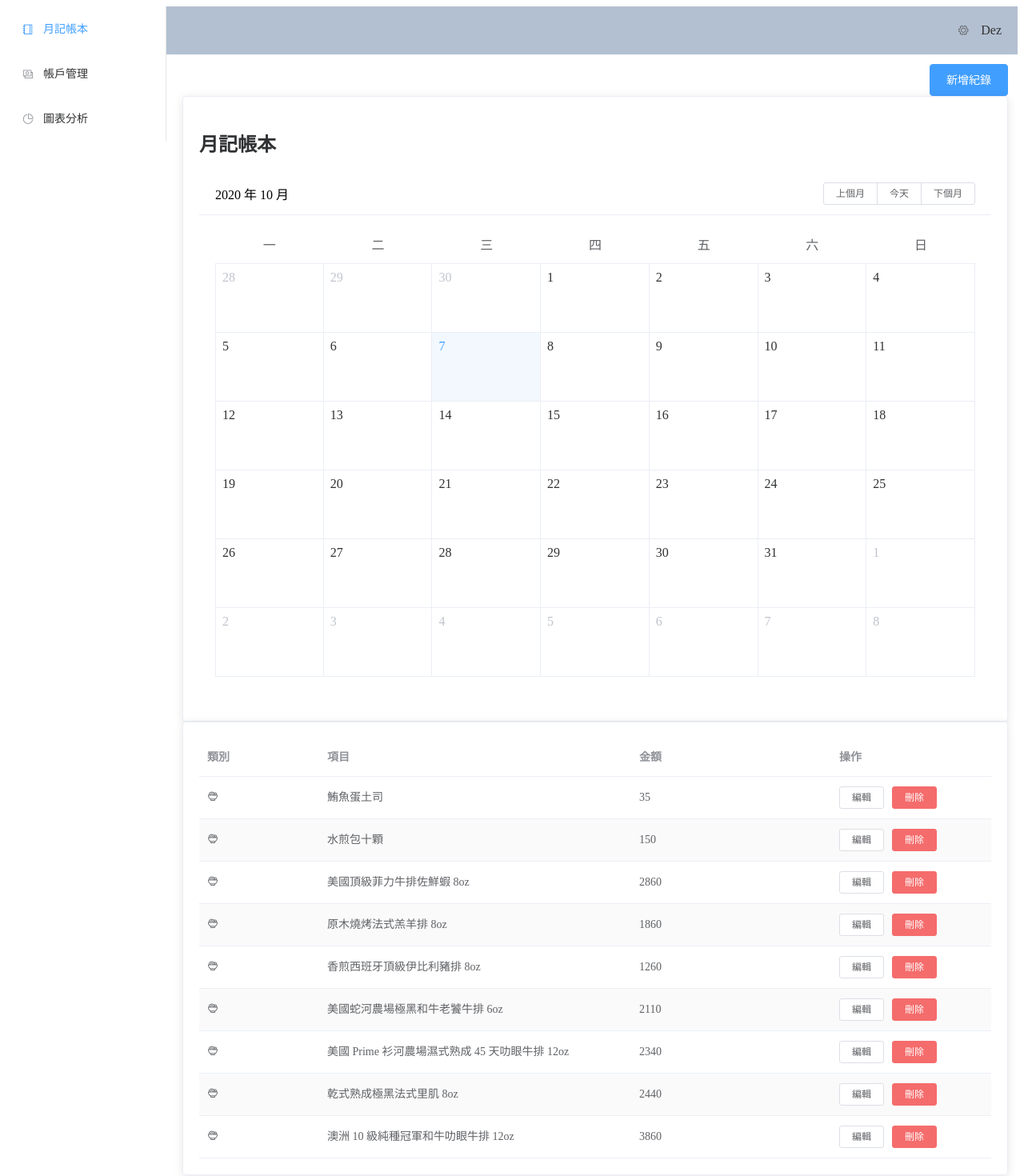
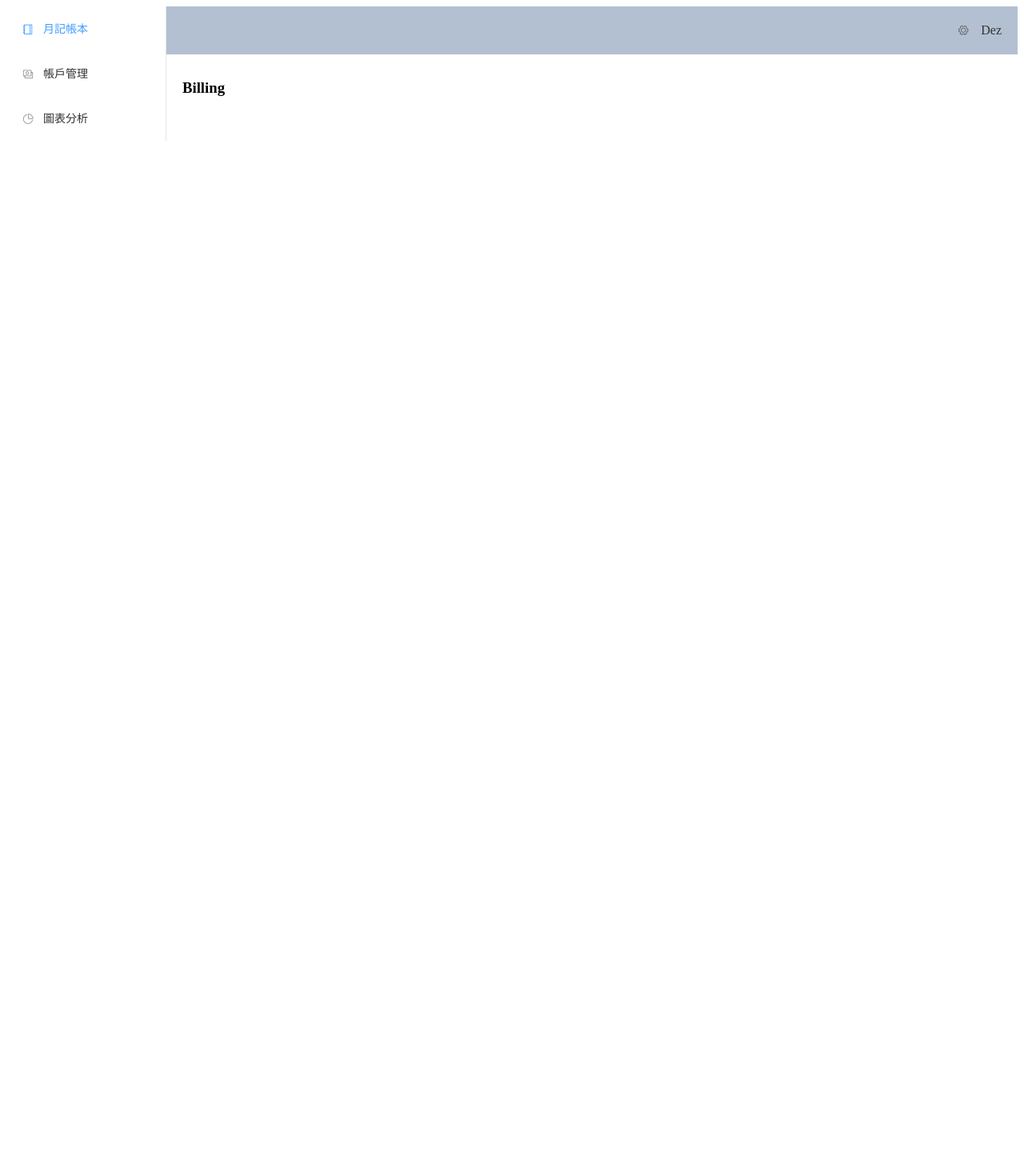
Before and after one commit to johnson0903/budget-everyday, a Vue app: page /billing in a window 1280 px wide. Shown: the top 1470 px of the page at 80% size. After the commit the page ends 800 px from the top, so only its background shows below. Built offline with nearby package versions, Linux system fonts and the light colour scheme.

Commit message:
Revert "刻出 Billing container"
This reverts commit 07fcf35fd8f61df4429fee1b2067cf4a349b0f8d.

```diff
--- a/src/containers/Billing/BillingCalendar.vue
+++ /dev/null
@@ -1,22 +0,0 @@
-<template>
-  <el-card id="ct_billing_calendar">
-    <h2>月記帳本</h2>
-    <el-calendar v-model="date" />
-  </el-card>
-</template>
-
-<script>
-export default {
-  name: 'BillingCalendar',
-  data () {
-    return {
-      date: new Date()
-    }
-  }
-}
-</script>
-
-<style lang="scss" scoped>
-  #ct_billing_calendar {
-  }
-</style>
--- a/src/containers/Billing/BillingDialog.vue
+++ /dev/null
@@ -1,113 +0,0 @@
-<template>
-  <div class="ct_billing_dialog">
-    <el-button
-      class="ct_billing_dialog__btn-add"
-      type="primary"
-      @click="dialogFormVisible = true"
-    >
-      新增紀錄
-    </el-button>
-    <el-dialog
-      title="新增紀錄"
-      :visible.sync="dialogFormVisible"
-    >
-      <el-form
-        :model="form"
-        label-width="80px"
-      >
-        <el-form-item label="金額">
-          <el-input
-            v-model.number="form.dollor"
-            placeholder="請輸入金額"
-            autocomplete="off"
-          />
-        </el-form-item>
-        <el-form-item label="類別">
-          <el-select
-            v-model="form.type"
-            placeholder="请選擇類別"
-          >
-            <el-option
-              label="早餐"
-              value="breakfast"
-            />
-            <el-option
-              label="午餐"
-              value="lunch"
-            />
-            <el-option
-              label="晚餐"
-              value="dinner"
-            />
-          </el-select>
-        </el-form-item>
-        <el-form-item label="帳戶">
-          <el-select
-            v-model="form.account"
-            placeholder="请選擇帳戶"
-          >
-            <el-option
-              label="現金"
-              value="cash"
-            />
-            <el-option
-              label="信用卡"
-              value="credit-card"
-            />
-            <el-option
-              label="電子支付"
-              value="pay"
-            />
-          </el-select>
-        </el-form-item>
-        <el-form-item label="項目">
-          <el-input
-            v-model="form.title"
-            placeholder="請輸入項目內容"
-            autocomplete="off"
-          />
-        </el-form-item>
-      </el-form>
-      <div
-        slot="footer"
-        class="dialog-footer"
-      >
-        <el-button @click="dialogFormVisible = false">
-          取 消
-        </el-button>
-        <el-button
-          type="primary"
-          @click="dialogFormVisible = false"
-        >
-          儲存
-        </el-button>
-      </div>
-    </el-dialog>
-  </div>
-</template>
-
-<script>
-export default {
-  name: 'BillingDialog',
-  data () {
-    return {
-      form: {
-        dollor: '',
-        type: '',
-        title: '',
-        account: ''
-      },
-      dialogFormVisible: false
-    }
-  }
-}
-</script>
-
-<style lang="scss" scoped>
-  .ct_billing_dialog {
-    &__btn-add {
-      display: block;
-      margin-left: auto;
-    }
-  }
-</style>
--- a/src/containers/Billing/BillingList.vue
+++ /dev/null
@@ -1,110 +0,0 @@
-<template>
-  <el-card id="ct_billing_list">
-    <el-table
-      :data="billingData"
-      stripe
-    >
-      <el-table-column
-        prop="type"
-        label="類別"
-        width="150"
-      >
-        <i class="el-icon-food" />
-      </el-table-column>
-      <el-table-column
-        prop="title"
-        label="項目"
-      />
-      <el-table-column
-        prop="dollor"
-        label="金額"
-        width="250"
-      />
-      <el-table-column
-        label="操作"
-        width="200"
-      >
-        <template slot-scope="scope">
-          <el-button
-            size="mini"
-            @click="handleEdit(scope.$index, scope.row)"
-          >
-            編輯
-          </el-button>
-          <el-button
-            size="mini"
-            type="danger"
-            @click="handleDelete(scope.$index, scope.row)"
-          >
-            刪除
-          </el-button>
-        </template>
-      </el-table-column>
-    </el-table>
-  </el-card>
-</template>
-
-<script>
-export default {
-  name: 'BillingList',
-  data () {
-    return {
-      billingData: [
-        {
-          type: 'breakfast',
-          title: '鮪魚蛋土司',
-          dollor: 35,
-          icon: 'el-icon-burger'
-        },
-        {
-          type: 'lunch',
-          title: '水煎包十顆',
-          dollor: 150,
-          icon: 'el-icon-burger'
-        },
-        {
-          type: 'dinner',
-          title: '美國頂級菲力牛排佐鮮蝦 8oz',
-          dollor: 2860,
-          icon: 'el-icon-burger'
-        },
-        {
-          type: 'dinner',
-          title: '原木燒烤法式羔羊排 8oz',
-          dollor: 1860
-        },
-        {
-          type: 'dinner',
-          title: '香煎西班牙頂級伊比利豬排 8oz',
-          dollor: 1260
-        },
-        {
-          type: 'dinner',
-          title: '美國蛇河農場極黑和牛老饕牛排 6oz',
-          dollor: 2110
-        },
-        {
-          type: 'dinner',
-          title: '美國 Prime 衫河農場濕式熟成 45 天叻眼牛排 12oz',
-          dollor: 2340
-        },
-        {
-          type: 'dinner',
-          title: '乾式熟成極黑法式里肌 8oz',
-          dollor: 2440
-        },
-        {
-          type: 'dinner',
-          title: '澳洲 10 級純種冠軍和牛叻眼牛排 12oz',
-          dollor: 3860
-        }
-      ]
-    }
-  }
-}
-</script>
-
-<style lang="scss" scoped>
-  #ct_billing_list {
-  }
-</style>
--- a/src/router/index.js
+++ b/src/router/index.js
@@ -12,19 +12,19 @@ const routes = [
       {
         path: '/billing',
         name: 'billing',
-        component: () => import('../views/Billing/'),
+        component: () => import('../views/Billing'),
         meta: { title: '月記帳本', icon: 'el-icon-notebook-1' }
       },
       {
         path: '/account',
         name: 'account',
-        component: () => import('../views/Account/'),
+        component: () => import('../views/Account'),
         meta: { title: '帳戶管理', icon: 'el-icon-money' }
       },
       {
         path: '/charts',
         name: 'charts',
-        component: () => import('../views/Charts/'),
+        component: () => import('../views/Charts'),
         meta: { title: '圖表分析', icon: 'el-icon-pie-chart' }
       }
     ]
--- /dev/null
+++ b/src/views/Billing.vue
@@ -0,0 +1,17 @@
+<template>
+  <h1>Billing</h1>
+</template>
+
+<script>
+export default {
+  data () {
+    return {
+      value: new Date()
+    }
+  }
+}
+</script>
+
+<style>
+
+</style>
--- a/src/views/Billing/index.vue
+++ /dev/null
@@ -1,22 +0,0 @@
-<template>
-  <div class="pg-billing">
-    <BillingDialog />
-    <BillingCalendar />
-    <BillingList />
-  </div>
-</template>
-
-<script>
-import BillingCalendar from '@/containers/Billing/BillingCalendar'
-import BillingList from '@/containers/Billing/BillingList'
-import BillingDialog from '@/containers/Billing/BillingDialog'
-export default {
-  name: 'Billing',
-  components: { BillingCalendar, BillingList, BillingDialog }
-
-}
-</script>
-
-<style>
-
-</style>
```
Also changed, not shown: src/layout/components/Sidebar.vue (+17 -0 lines), src/views/Account.vue (renamed from src/views/Account/index.vue), src/views/Charts.vue (renamed from src/views/Charts/index.vue).
